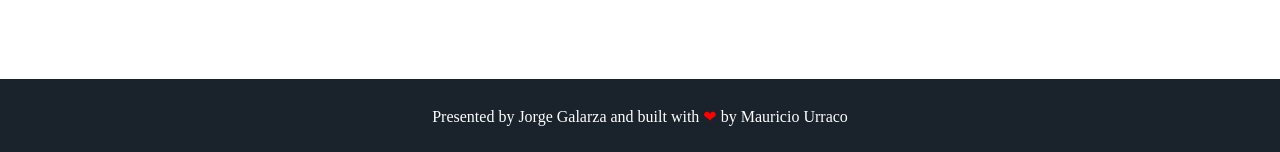
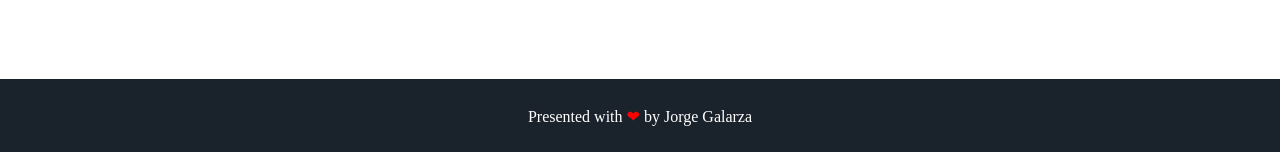
Before and after one commit to jorgegalarza1/jorgegalarza1.github.io, a Jekyll site: the page built from index.html, in a window 1280 px wide. Shown: the part 1517-1669 px from the top of the page. Built offline with Jekyll 4.4.1, drawn with Linux system fonts in a browser that asks for light colours; some web fonts are replaced.

Commit message:
Update footer.html

```diff
--- a/_includes/footer.html
+++ b/_includes/footer.html
@@ -1,6 +1,6 @@
 <footer class="footer">
     <!-- <p>&copy; {{ site.username }}</p> -->
-    <p>Presented by <a href="https://github.com/jorgegalarza1">Jorge Galarza and built with <span class="love">❤</span> by <a href="https://github.com/murraco">Mauricio Urraco</a></p>
+    <p>Presented with <span class="love">❤</span> by <a href="https://github.com/jorgegalarza1">Jorge Galarza</a></p>
 </footer>
 <script src="{{ '/assets/js/particles.min.js' | prepend: site.baseurl }}"></script>
 <script src="{{ '/assets/js/sweet-scroll.min.js' | prepend: site.baseurl }}"></script>
```
